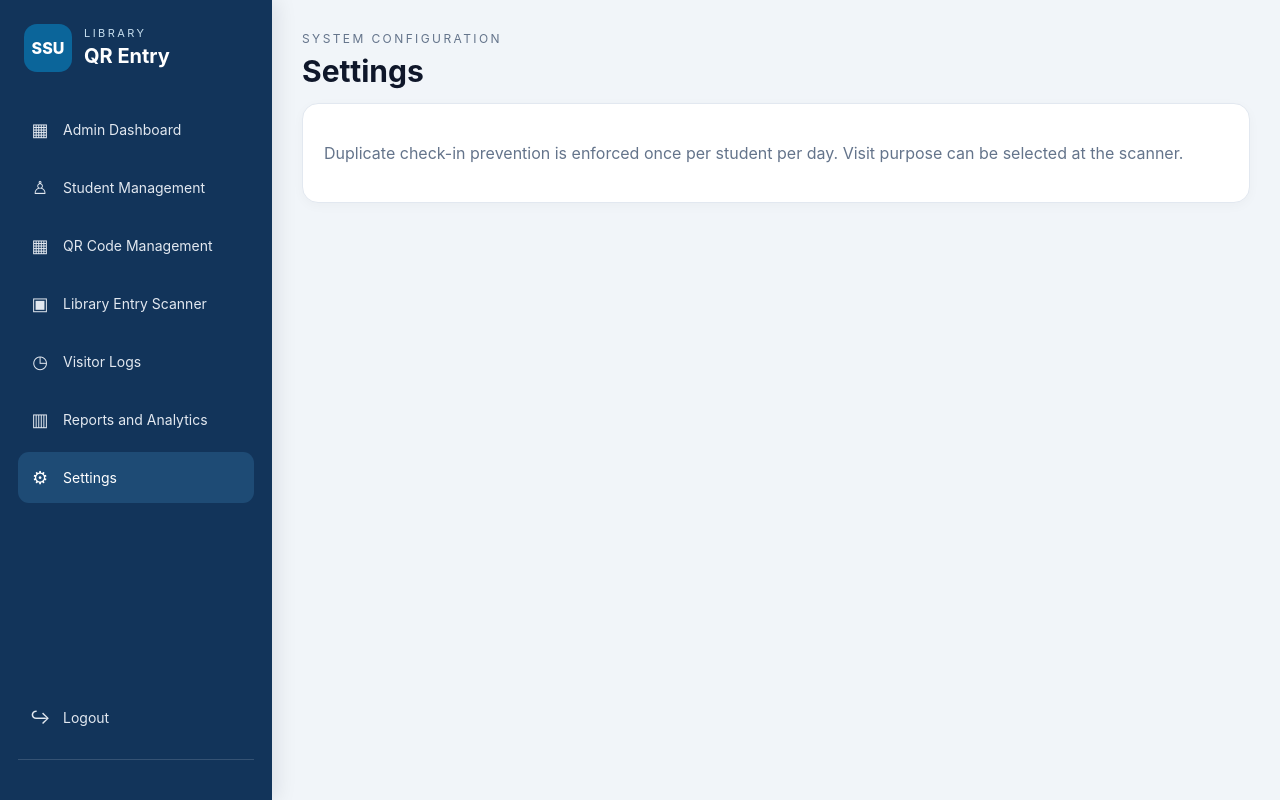
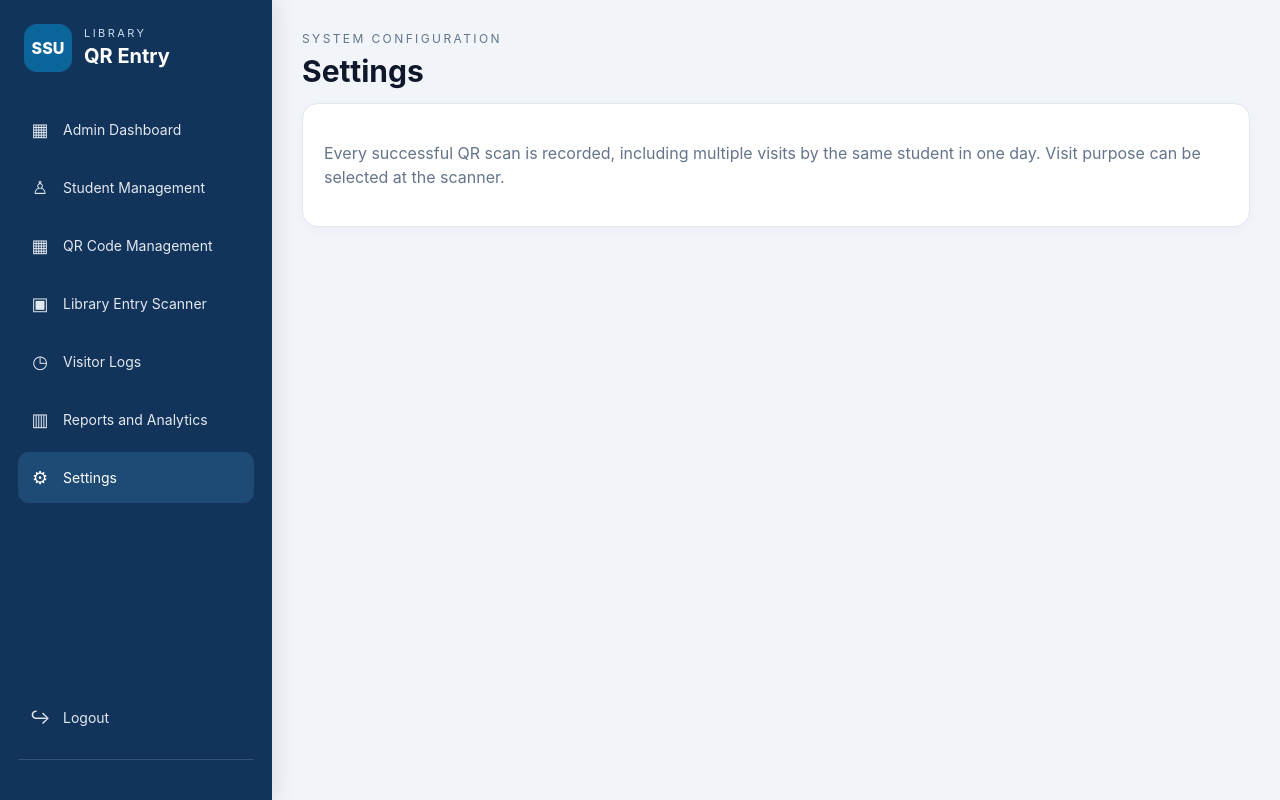
Before and after one commit to erenyaeger11/Library, a PHP site: page /index.php?page=settings in a window 1280 px wide. Run offline with PHP 8.4, Linux system fonts and the light colour scheme; a user stored in the database is signed in.

Commit message:
Update project features

```diff
--- a/api/scanner/scan.php
+++ b/api/scanner/scan.php
@@ -40,12 +40,6 @@ try {
         jsonResponse(['success' => false, 'message' => 'This QR code has been revoked or disabled.'], 403);
     }
 
-    $check = db()->prepare('SELECT id FROM visitor_logs WHERE student_id = :student_id AND visit_date = CURDATE() LIMIT 1');
-    $check->execute([':student_id' => $student['id']]);
-    if ($check->fetch()) {
-        jsonResponse(['success' => false, 'message' => 'This QR code has already been used for this check-in.'], 409);
-    }
-
     if (!in_array($purpose, ['STUDY', 'BORROW_BOOK'], true)) {
         jsonResponse(['success' => false, 'message' => 'Select a valid visit purpose.'], 400);
     }
--- a/pages/settings.php
+++ b/pages/settings.php
@@ -6,7 +6,7 @@
     </div>
 </div>
 <section class="card">
-    <p class="muted">Duplicate check-in prevention is enforced once per student per day. Visit purpose can be selected
-        at the scanner.</p>
+    <p class="muted">Every successful QR scan is recorded, including multiple visits by the same student in one day.
+        Visit purpose can be selected at the scanner.</p>
 </section>
 <!-- End: settings page -->
```
Also changed, not shown: sql/ssu_library_qr.sql (+3 -7 lines).
